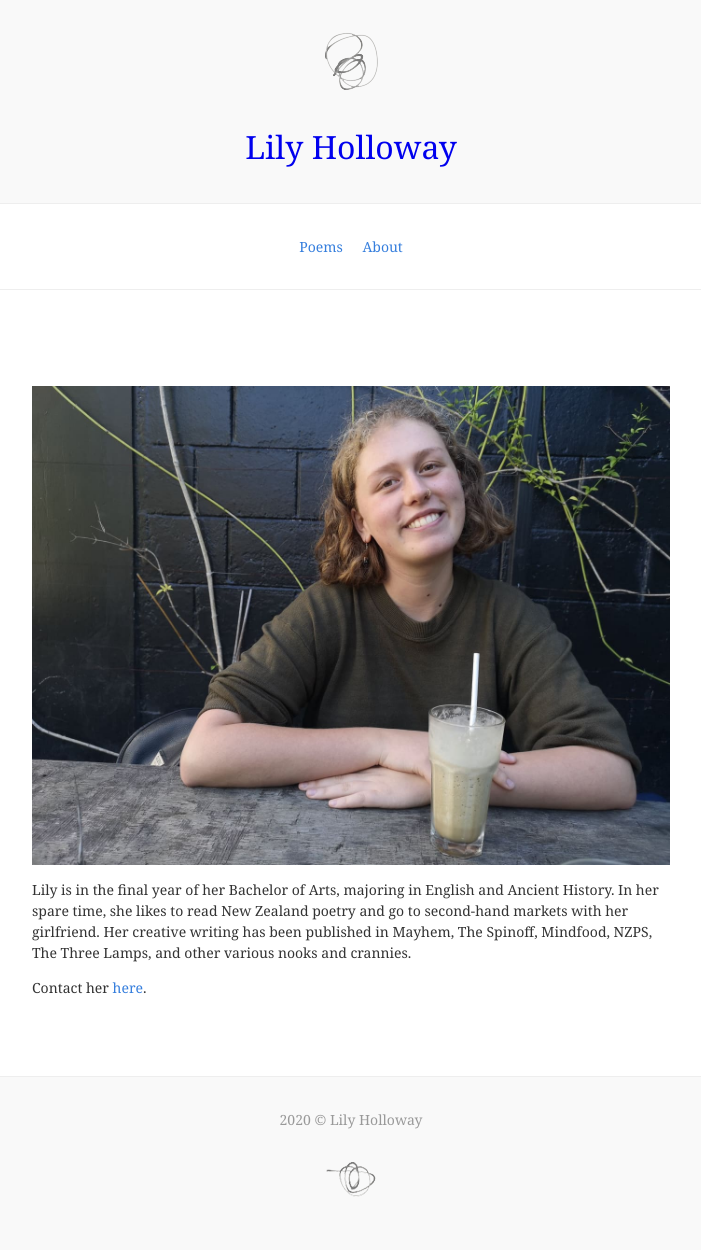
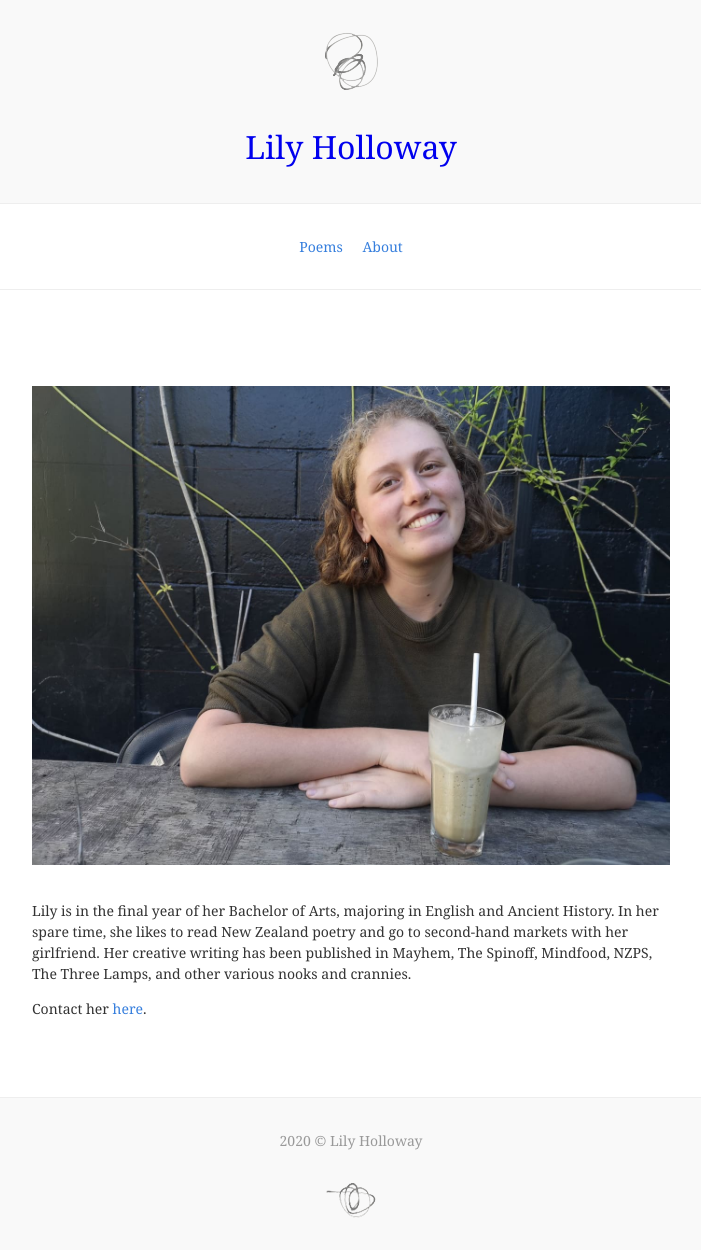
Before and after one commit to lilyholloway/lilyholloway.github.io, a Jekyll site: the page built from about.md, in a window 1280 px wide. Shown: the whole page, without its empty margins (289-990 px from the left). Built offline with Jekyll 4.4.1, drawn with Linux system fonts in a browser that asks for light colours; nearby versions of some CDN libraries; our own code applies the rules of GitHub Pages for plain Markdown files; before the commit the page ends 1229 px from its top, so only the background shows below that.

Commit message:
Update about.md

```diff
--- a/about.md
+++ b/about.md
@@ -1,8 +1,4 @@
----
-title:
----
-
-<img src="{{ site.url }}/images/lilyholloway.jpg" alt="photo" class="mt4 db center" />
+<img src="{{ site.url }}/images/lilyholloway.jpg" alt="photo" class="mt4 db center" /><br>
 
 Lily is in the final year of her Bachelor of Arts, majoring in English and Ancient History. In her spare time, she likes to read New Zealand poetry and go to second-hand markets with her girlfriend. Her creative writing has been published in Mayhem, The Spinoff, Mindfood, NZPS, The Three Lamps, and other various nooks and crannies.
 
```
